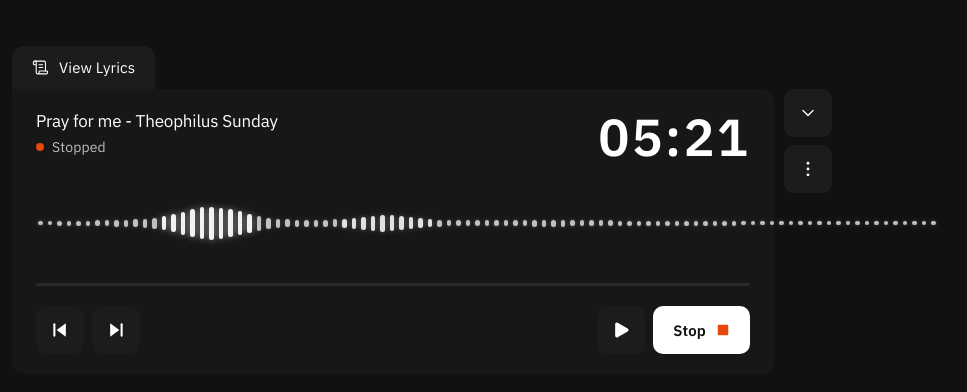
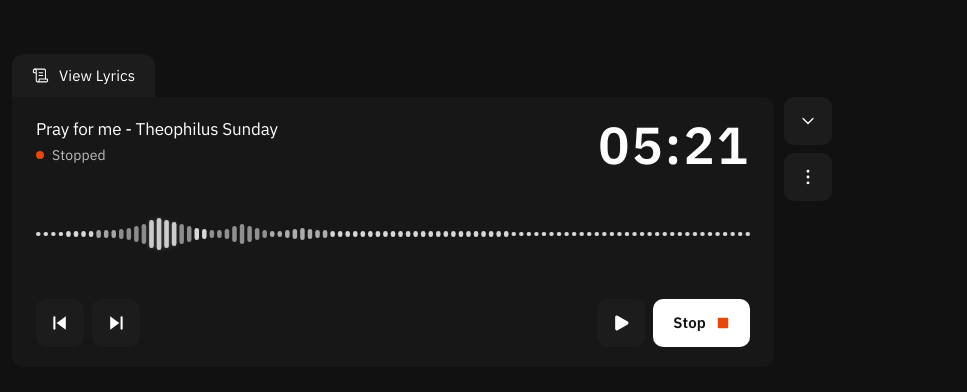
Before and after one commit to ttaiyegbusi/Audio-Player, a Next.js app: page / in a window 1280 px wide. Shown: the part 190-582 px from the top of the page, without its empty margins (218-1185 px from the left). Built offline with nearby package versions, Linux system fonts and the light colour scheme.

Commit message:
fix: canvas waveform with measured spike animation, remove scrub bar, contained layout

```diff
--- a/app/components/AudioPlayer.tsx
+++ b/app/components/AudioPlayer.tsx
@@ -3,6 +3,7 @@
 import { useState, useEffect, useRef, useCallback } from "react";
 import { Pause, Play, Square, ChevronDown, MoreVertical, ScrollText } from "lucide-react";
 import TranscriptDrawer, { TranscriptLine } from "./TranscriptDrawer";
+import Waveform from "./Waveform";
 
 // ─── Skip icons ───────────────────────────────────────────────────────────────
 const SkipBackFilled = () => (
@@ -55,79 +56,9 @@
   { id: 20, title: "Champion - Bethel Music", duration: 289, transcript: [{id:1,startTime:0,text:"You are the Lord of all creation"},{id:2,startTime:7,text:"All things were made by You"},gap(3,14),{id:4,startTime:16,text:"God You reign forever"},{id:5,startTime:22,text:"Champion, mighty in battle"}]},
 ];
 
-// ─── Waveform bar heights — fixed shape from spec doc ─────────────────────────
-// Calm intro → main hill peak → secondary bump → quiet tail
-const WAVE_HEIGHTS = [
-  4, 4, 5, 5, 5, 5, 6, 6, 7, 7,
-  8, 9, 11, 14, 18, 23, 28, 32, 33, 31,
-  28, 24, 19, 15, 11, 9, 8, 7, 7, 7,
-  7, 8, 9, 11, 13, 15, 17, 16, 14, 12,
-  10, 8, 7, 6, 6, 6, 6, 6, 6, 6,
-  6, 6, 7, 7, 7, 7, 6, 6, 6, 6,
-  6, 5, 5, 5, 5, 5, 5, 5, 5, 5,
-  5, 5, 5, 5, 4, 4, 4, 4, 4, 4,
-  4, 4, 4, 4, 4, 4, 4, 4, 4, 4,
-  4, 4, 4, 4, 4,
-];
-
 // ─── Helpers ──────────────────────────────────────────────────────────────────
 function formatTime(s: number) {
   return `${String(Math.floor(s / 60)).padStart(2, "0")}:${String(Math.floor(s % 60)).padStart(2, "0")}`;
-}
-
-// ─── Waveform — CSS-animated bars, spec-accurate ─────────────────────────────
-function Waveform({ playing }: { playing: boolean }) {
-  const NUM = WAVE_HEIGHTS.length;
-  return (
-    <div style={{
-      display: "flex",
-      alignItems: "center",
-      gap: "5px",
-      height: 80,
-      margin: "20px 0",
-      padding: "0 2px",
-    }}>
-      {WAVE_HEIGHTS.map((h, i) => {
-        const isMainPeak    = i >= 13 && i <= 22;
-        const isSecondary   = i >= 32 && i <= 41;
-        const brightness    = isMainPeak ? "#f2f2f2" : isSecondary ? "#e0e0e0" : "#c0c0c0";
-        const glowStrength  = isMainPeak ? "0 0 7px rgba(255,255,255,0.55)" : isSecondary ? "0 0 5px rgba(255,255,255,0.35)" : "0 0 4px rgba(255,255,255,0.25)";
-        const scaleMin      = isMainPeak ? 0.88 : isSecondary ? 0.90 : 0.80;
-        const scaleMax      = isMainPeak ? 1.13 : isSecondary ? 1.20 : 1.30;
-        const dur           = 700 + (i % 9) * 95; // 700ms–1405ms
-        const delay         = i * 18;
-
-        return (
-          <div
-            key={i}
-            style={{
-              width: "4.5px",
-              height: `${h}px`,
-              minHeight: "3px",
-              borderRadius: "999px",
-              background: brightness,
-              boxShadow: glowStrength,
-              filter: "blur(0.15px)",
-              flexShrink: 0,
-              transformOrigin: "center",
-              animation: playing
-                ? `waveBar ${dur}ms ease-in-out ${delay}ms infinite alternate`
-                : "none",
-              "--scale-min": scaleMin,
-              "--scale-max": scaleMax,
-            } as React.CSSProperties}
-          />
-        );
-      })}
-
-      <style>{`
-        @keyframes waveBar {
-          0%   { transform: scaleY(var(--scale-min)); opacity: 0.65; }
-          100% { transform: scaleY(var(--scale-max)); opacity: 1; }
-        }
-      `}</style>
-    </div>
-  );
 }
 
 // ─── Glitch timer ─────────────────────────────────────────────────────────────
@@ -351,14 +282,6 @@
             {/* Waveform */}
             <Waveform playing={playing} />
 
-            {/* Scrub bar underneath waveform */}
-            <div
-              onClick={(e) => { const r = e.currentTarget.getBoundingClientRect(); scrub(Math.max(0, Math.min(1, (e.clientX - r.left) / r.width))); }}
-              style={{ height:3, background:"#2a2a2a", borderRadius:2, marginBottom:20, cursor:"pointer", position:"relative" }}
-            >
-              <div style={{ position:"absolute", left:0, top:0, height:"100%", width:`${progress * 100}%`, background:"#E8470A", borderRadius:2, transition:"width 0.3s linear" }} />
-            </div>
-
             <div style={{ display:"flex", alignItems:"center", gap:8 }}>
               <IconBtn onClick={prev} label="Previous track" playSound={playTock}><SkipBackFilled /></IconBtn>
               <IconBtn onClick={next} label="Next track" playSound={playTock}><SkipForwardFilled /></IconBtn>
--- /dev/null
+++ b/app/components/Waveform.tsx
@@ -0,0 +1,158 @@
+"use client";
+
+import { useEffect, useRef } from "react";
+
+// ─── Fixed base shape — matches the GIF exactly ───────────────────────────────
+// These are the RESTING heights in pixels (half-height, mirrored top+bottom).
+// Small dots on edges, one main hill peak ~bar 15, secondary bump ~bar 26, quiet tail.
+const BASE: number[] = [
+  2, 2, 2, 2, 3, 3, 3, 3, 4, 4,
+  4, 5, 6, 8, 10, 14, 16, 14, 12, 10,
+  8, 6, 5, 4, 4, 5, 8, 10, 8, 6,
+  4, 3, 3, 4, 5, 6, 5, 4, 4, 3,
+  3, 3, 3, 3, 3, 3, 3, 3, 3, 3,
+  3, 3, 3, 3, 3, 3, 3, 3, 3, 3,
+  3, 3, 3, 2, 2, 2, 2, 2, 2, 2,
+  2, 2, 2, 2, 2, 2, 2, 2, 2, 2,
+  2, 2, 2, 2, 2, 2, 2, 2, 2, 2,
+  2, 2, 2, 2, 2,
+];
+
+const N = BASE.length;
+
+// Per-bar: how much it can spike above base (the "burst" amplitude)
+// Peak bars spike massively (up to 4x), quiet bars barely move
+const SPIKE_AMPLITUDE: number[] = BASE.map((h, i) => {
+  if (i >= 11 && i <= 20) return h * 3.2;   // main hill — huge spikes
+  if (i >= 23 && i <= 30) return h * 2.8;   // secondary bump — large spikes
+  if (i >= 8  && i <= 10) return h * 1.5;   // rising edge
+  if (i >= 31 && i <= 38) return h * 1.2;   // trailing edge
+  return h * 0.35;                           // quiet bars — barely move
+});
+
+// Each bar has its own independent phase offset and speed
+// so they never move in unison — organic, not mechanical
+const PHASE:    number[] = BASE.map((_, i) => (i * 0.71 + Math.sin(i * 1.3)) % (Math.PI * 2));
+const SPEED:    number[] = BASE.map((_, i) => 1.8 + (i % 7) * 0.35 + Math.sin(i * 0.4) * 0.4);
+
+interface Props {
+  playing: boolean;
+}
+
+export default function Waveform({ playing }: Props) {
+  const canvasRef    = useRef<HTMLCanvasElement>(null);
+  const containerRef = useRef<HTMLDivElement>(null);
+  const rafRef       = useRef<number>(0);
+  const tRef         = useRef(0);
+  const lastTsRef    = useRef<number | null>(null);
+  const playingRef   = useRef(playing);
+
+  useEffect(() => { playingRef.current = playing; }, [playing]);
+
+  // Size canvas on mount
+  useEffect(() => {
+    const canvas    = canvasRef.current;
+    const container = containerRef.current;
+    if (!canvas || !container) return;
+    const dpr  = window.devicePixelRatio || 1;
+    const rect = container.getBoundingClientRect();
+    canvas.width        = rect.width  * dpr;
+    canvas.height       = rect.height * dpr;
+    canvas.style.width  = rect.width  + "px";
+    canvas.style.height = rect.height + "px";
+    const ctx = canvas.getContext("2d");
+    if (ctx) ctx.scale(dpr, dpr);
+  }, []);
+
+  useEffect(() => {
+    const canvas = canvasRef.current;
+    if (!canvas) return;
+
+    const draw = (ts: number) => {
+      rafRef.current = requestAnimationFrame(draw);
+      const ctx = canvas.getContext("2d");
+      if (!ctx) return;
+
+      const dpr = window.devicePixelRatio || 1;
+      const W   = canvas.width  / dpr;
+      const H   = canvas.height / dpr;
+      const midY = H / 2;
+
+      // Advance time only while playing
+      if (playingRef.current) {
+        if (lastTsRef.current !== null) {
+          tRef.current += (ts - lastTsRef.current) / 1000;
+        }
+        lastTsRef.current = ts;
+      } else {
+        lastTsRef.current = null;
+      }
+
+      const t = tRef.current;
+
+      ctx.clearRect(0, 0, W, H);
+
+      // Bar geometry — fit exactly within the canvas width
+      const totalGap  = N - 1;
+      const barW      = 4.5;
+      const gapW      = (W - barW * N) / totalGap;
+
+      for (let i = 0; i < N; i++) {
+        const base  = BASE[i];
+        const spike = SPIKE_AMPLITUDE[i];
+        const phi   = PHASE[i];
+        const spd   = SPEED[i];
+
+        // Height oscillation:
+        // osc ranges -1 → 1, but we only use the positive half (bars grow from base)
+        // This gives big burst spikes that collapse back to base, not symmetric breathing
+        const raw = Math.sin(t * spd * Math.PI * 2 - phi);
+        // Rectify + bias: result is 0 → 1 (0 = at base, 1 = full spike)
+        const osc = Math.max(0, raw);
+
+        const halfH = playingRef.current
+          ? base + spike * osc
+          : base; // static when stopped/paused
+
+        // Brightness: brighter when tall
+        const brightness = 0.35 + (halfH / (base + spike)) * 0.65;
+        const alpha      = Math.min(1, brightness);
+
+        // White pill bar, centred vertically, mirrored top+bottom
+        const x      = i * (barW + gapW);
+        const barH   = halfH * 2;
+        const y      = midY - halfH;
+
+        ctx.beginPath();
+        ctx.roundRect(x, y, barW, barH, barW / 2);
+        ctx.fillStyle = `rgba(255,255,255,${alpha.toFixed(3)})`;
+        ctx.fill();
+
+        // Soft glow on tall bars
+        if (halfH > 10) {
+          ctx.shadowColor = "rgba(255,255,255,0.4)";
+          ctx.shadowBlur  = 4;
+          ctx.fill();
+          ctx.shadowBlur  = 0;
+        }
+      }
+    };
+
+    rafRef.current = requestAnimationFrame(draw);
+    return () => cancelAnimationFrame(rafRef.current);
+  }, []);
+
+  return (
+    <div
+      ref={containerRef}
+      style={{
+        width:    "100%",
+        height:   90,
+        overflow: "hidden",
+        margin:   "18px 0 20px",
+      }}
+    >
+      <canvas ref={canvasRef} style={{ display: "block" }} />
+    </div>
+  );
+}
```
